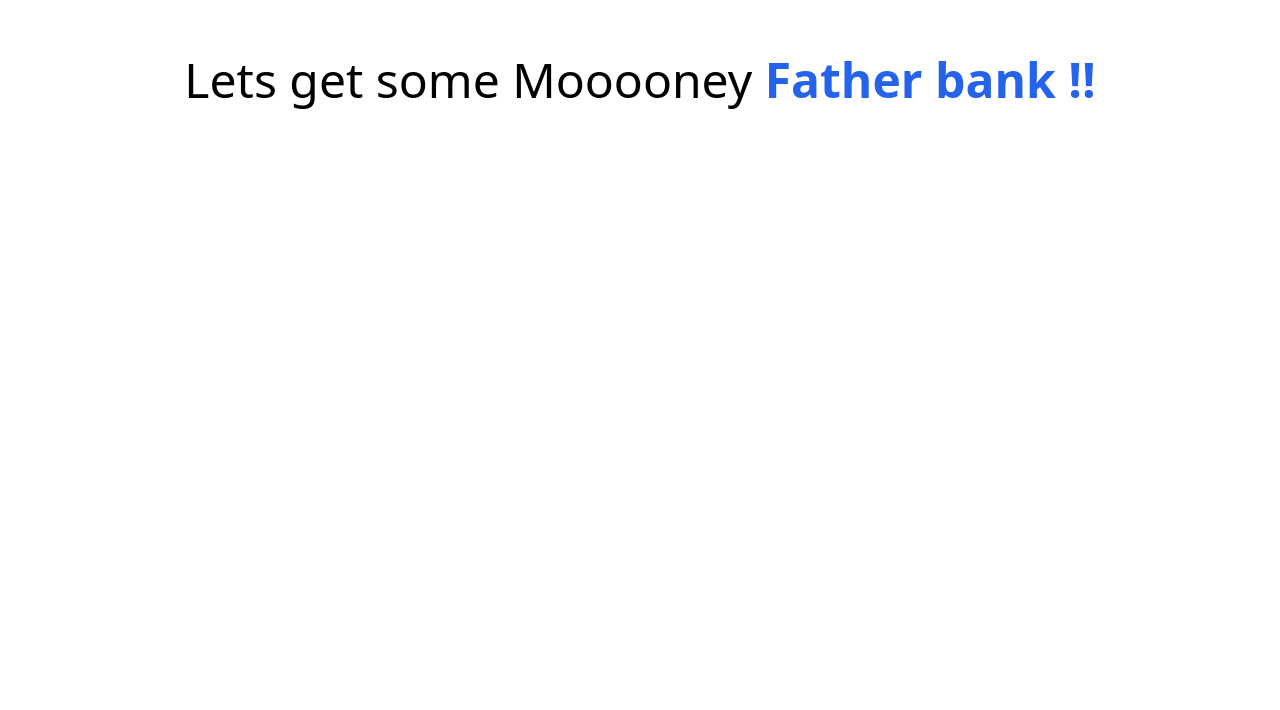
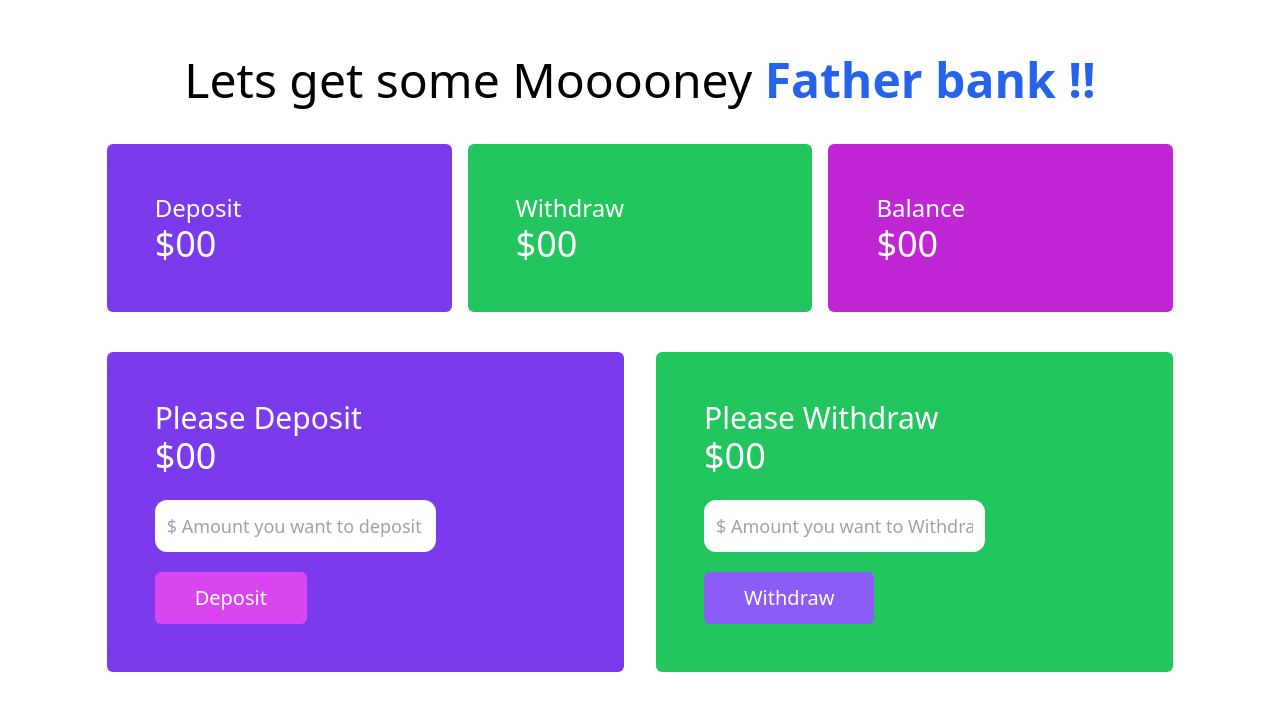
Before and after one commit to faisal-hdev/baap-ar-bank, a plain HTML site: page bank.html in a window 1280 px wide. Drawn offline with nearby package versions, Linux system fonts and the light colour scheme.

Commit message:
third commit

```diff
--- a/bank.html
+++ b/bank.html
@@ -13,5 +13,65 @@
         <span class="font-semibold text-blue-600">Father bank !!</span>
       </h1>
     </header>
+    <section class="mt-10">
+      <div class="grid grid-cols-3 gap-4 w-10/12 mx-auto text-white">
+        <div class="bg-violet-600 p-12 rounded-md">
+          <h4 class="text-2xl">Deposit</h4>
+          <h2 class="text-4xl">$00</h2>
+        </div>
+        <div class="bg-green-500 p-12 rounded-md">
+          <h4 class="text-2xl">Withdraw</h4>
+          <h2 class="text-4xl">$00</h2>
+        </div>
+        <div class="bg-fuchsia-600 p-12 rounded-md">
+          <h4 class="text-2xl">Balance</h4>
+          <h2 class="text-4xl">$00</h2>
+        </div>
+      </div>
+    </section>
+
+    <!-- Deposit and withdraw -->
+    <section class="mt-10">
+      <div class="grid grid-cols-2 gap-8 w-10/12 mx-auto text-white">
+        <div class="bg-violet-600 p-12 rounded-md">
+          <h4 class="text-3xl">Please Deposit</h4>
+          <h2 class="text-4xl mb-6">$00</h2>
+          <input
+            class="w-8/12 block text-black mb-5 p-3 text-lg outline-none rounded-xl"
+            type="text"
+            name=""
+            id="deposit-field"
+            placeholder="$ Amount you want to deposit"
+          />
+          <button
+            id="btn-deposit"
+            class="bg-fuchsia-500 hover:bg-fuchsia-600 px-10 py-3 font-medium text-xl text-white rounded-md"
+            type="submit"
+          >
+            Deposit
+          </button>
+        </div>
+        <div class="bg-green-500 p-12 rounded-md">
+          <h4 class="text-3xl">Please Withdraw</h4>
+          <h2 class="text-4xl mb-6">$00</h2>
+          <input
+            class="w-8/12 block text-black mb-5 p-3 text-lg outline-none rounded-xl"
+            type="text"
+            name=""
+            id="withdraw-field"
+            placeholder="$ Amount you want to Withdraw"
+          />
+          <button
+            id="btn-withdraw"
+            class="bg-violet-500 hover:bg-violet-600 px-10 py-3 font-medium text-xl text-white rounded-md"
+            type="submit"
+          >
+            Withdraw
+          </button>
+        </div>
+      </div>
+    </section>
+
+    <script src="./script-js/deposite.js"></script>
   </body>
 </html>
```
Also changed, not shown: script-js/deposite.js (added).
